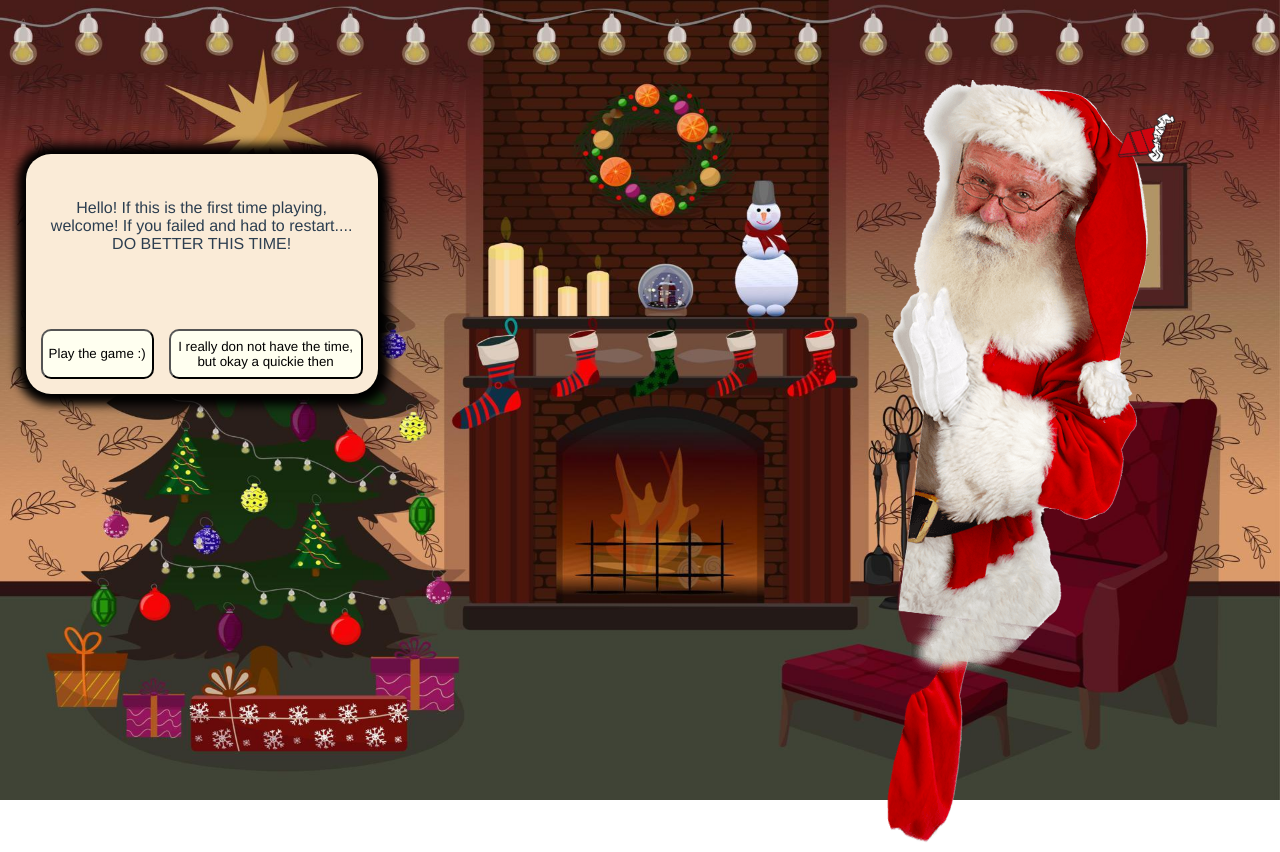
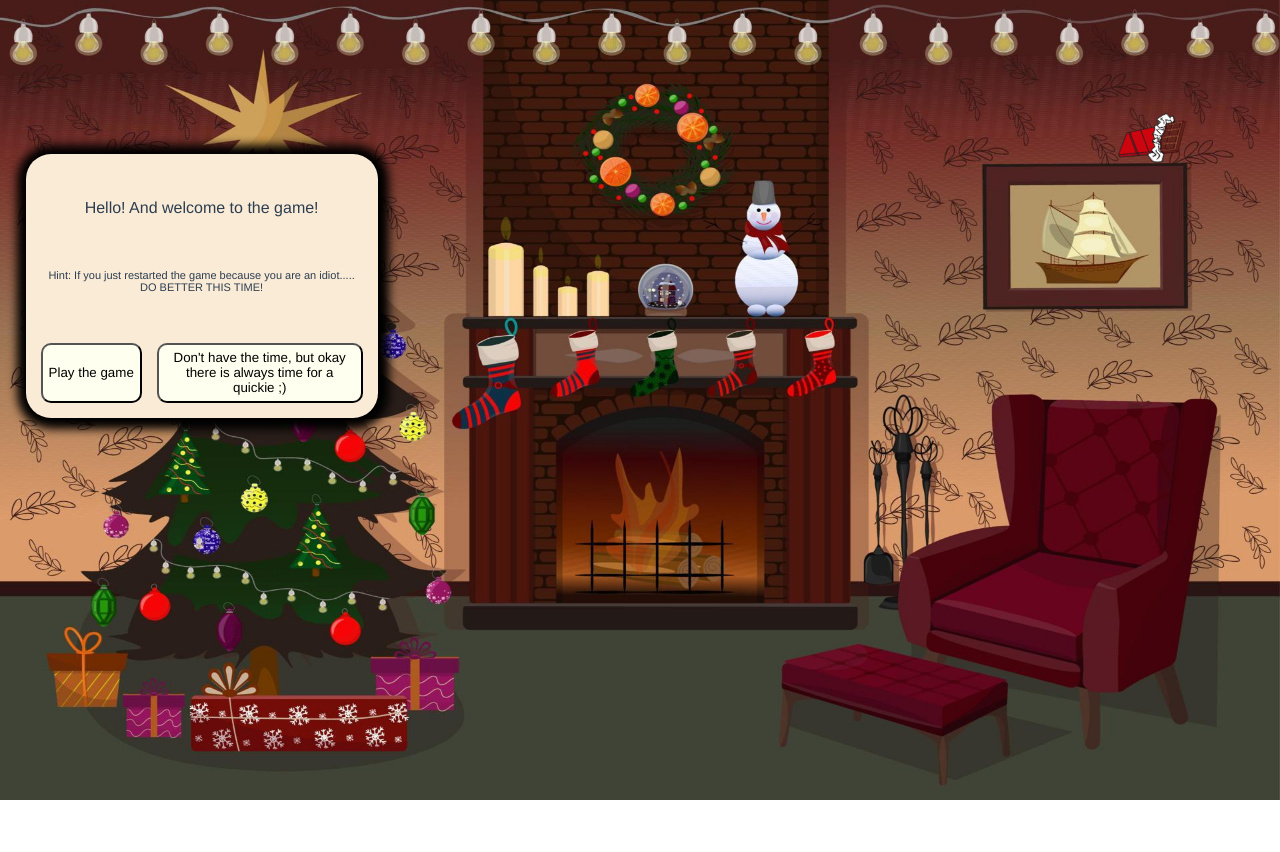
Before and after one commit to FredrikOlssons/Textbased-game, a website built with Vite: page index.html in a window 1280 px wide. Built offline with nearby package versions, Linux system fonts and the light colour scheme; files whose address does not match are found by name.

Commit message:
fixed inputfields & process around them

```diff
--- a/index.html
+++ b/index.html
@@ -15,7 +15,9 @@
   <img class="background" src="/src/assets/christmas-room-interior-christmas-tree-gift-and-decorations-living-room-with-fireplace-and-armchair-decorated-for-christmas-vector.jpg" alt="">
   <div class="container">
   <div id="text"></div>
+  <div id="hintText"></div>
   <div id="answer_buttons" class="btn-grid">
+    <input class="input" type="text">
     <button class="btn" id="leftbutton"></button>
     <button class="btn" id="rightbutton"></button>
     <!-- <button class="btn">Option 3</button>
--- a/src/gameData.ts
+++ b/src/gameData.ts
@@ -4,10 +4,20 @@ export let progress: Progress[] = [
     {
         id: 0,
         img: {url: "./src/assets/santa-left.png", class: "hiddenSanta"},
-        question: 'Hello! If this is the first time playing, welcome! If you failed and had to restart.... DO BETTER THIS TIME!',
+        question: 'Hello! And welcome to the game!',
+        hint: 'Hint: If you just restarted the game because you are an idiot..... DO BETTER THIS TIME!',
         choises: {
-            leftbutton: { answer: "Play the game :)", nextQuestion: 1},
-            rightbutton: { answer: "I really don not have the time, but okay a quickie then", nextQuestion: 1}
+            leftbutton: { answer: "Play the game", nextQuestion: 12},
+            rightbutton: { answer: "Don't have the time, but okay there is always time for a quickie ;)", nextQuestion: 12}
+        }
+    }, {
+        id: 12,
+        img: {url: "./src/assets/santa-left.png", class: "santa1"},
+        question: 'Please enter your name?',
+        hint: 'Hint: If your name is more than 12 characters, get a nickname..... I mean in general, the game works anyway, but you just have a really bad nickname... Thats all I am saying!',
+        answerInput: {answer: 'Write your answer here', key: ''},
+        choises: {
+            rightbutton: { answer: "Confirm", nextQuestion: 1}
         }
     },
     {
@@ -33,16 +43,16 @@ export let progress: Progress[] = [
         img: {url: "./src/assets/santa-left.png", class: "santa"},
         question: 'Santa reaches the second step of the ladder and is exhausted, what should he do now?',
         choises: {
-            leftbutton: { answer: "Drink a Nocco and keep climbing, you can almost taste the sweetness", nextQuestion: 9},
+            leftbutton: { answer: "Drink a Nocco and fly up to the next step", nextQuestion: 9},
             rightbutton: { answer: "Rest for a bit, then give it your all to clear the next step", nextQuestion: 3}
         }
     },
     {
         id: 9,
-        img: {url: "./src/assets/santa-left.png", class: "santa"},
+        img: {url: "./src/assets/santa-left.png", class: "santa2"},
         question: 'That Nocco sure did the thing, filled with caffiene and vitamins an shit. Give him another one?',
         choises: {
-            leftbutton: { answer: "Yes, but hold on to it until he reaches the chocolatebar", nextQuestion: 3},
+            leftbutton: { answer: "I dont want to give him a heartattack... On with the climbing", nextQuestion: 3},
             rightbutton: { answer: "No, one more and even Rudolf will be jealous", nextQuestion: 3}
         }
     },
@@ -50,32 +60,36 @@ export let progress: Progress[] = [
         id: 3,
         img: {url: "./src/assets/santa-left.png", class: "santa2"},
         question: 'If Santa eats this chocolatebar he will eat over 1000 kcal, is it worth it?',
+        hint: 'Hint: Hurt Santas feeling and he will set all your loops to be infinite',
         choises: {
             leftbutton: { answer: 'Yes, come on he is already as fat as he can be', nextQuestion: 4},
-            rightbutton: { answer: 'Say no and you will hurt Santas feelings', nextQuestion: 0}
+            rightbutton: { answer: 'Say no and you will hurt Santas feelings', nextQuestion: 1}
         }
     },
     {
         id: 4,
         img: {url: "./src/assets/santa-left.png", class: "santa3"},
-        question: 'Santa slips on the top step, what do you say to help him!',
+        question: 'Santa slips on the step, what do you say to help him!',
+        hint: 'Hint: If you are to loud Mrs. Santa will hear you',
         choises: {
             leftbutton: { answer: 'Call for help', nextQuestion: 7},
-            rightbutton: { answer: 'Clumsy bastard, solve it yourself', nextQuestion: 10}
+            rightbutton: { answer: 'Come on you Heffalump! Almost there!', nextQuestion: 10}
         }
     },
     {
         id: 10,
         img: {url: "./src/assets/santa-left.png", class: "santa3"},
-        question: 'From the beginning this was supposed to be a mathgame. Solve this within 10 seconds to advance! What is 28 476 / 678!',
+        question: 'Okay a mathquestion then...... Solve this tricky one to advance! What is 28 476 / 678!',
+        hint: 'Hint: "The Answer to the Ultimate Question of Life, the Universe, and Everything"',
+        answerInput: {answer: 'Write your answer here', key: '42'},
         choises: {
-            leftbutton: { answer: 'Wait a minute, I ve got this... eeehh green!', nextQuestion: 5},
-            rightbutton: { answer: '42, the answer to everything!', nextQuestion: 5}
+            //leftbutton: { answer: 'Wait a minute, I ve got this... eeehh green!', nextQuestion: 5},
+            rightbutton: { answer: 'Confirm', nextQuestion: 13}
         }
     },
     {
         id: 5,
-        img: {url: "./src/assets/santa-left.png", class: "santa4"},
+        img: {url: "./src/assets/santa-left.png", class: "santa5"},
         question: 'Close enough! Santa can now reach the chocolatebar, should he grab it?',
         choises: {
             leftbutton: { answer: 'No, I have changed my mind', nextQuestion: 3},
@@ -83,9 +97,19 @@ export let progress: Progress[] = [
         }
     },
     {
+        id: 13,
+        img: {url: "./src/assets/santa-left.png", class: "santa4"},
+        question: 'Thats right! Then what will this print out...',
+        hint: '<h1>Hello World</h1>',
+        choises: {
+            leftbutton: { answer: 'Oh oh wait a minute I got this... eeehhh green!', nextQuestion: 5},
+            rightbutton: { answer: 'What do I look like, a programmer or something.....', nextQuestion: 5}
+        }
+    },
+    {
         id: 6,
         img: {url: "./src/assets/santa-left.png", class: "santa5"},
-        img2: {url: "./src/assets/471-4717969_mrs-claus-santa-claus.png", class: "mrssantaHidden"},
+        img2: {url: "./src/assets/471-4717969_mrs-claus-santa-claus.png", class: "mrssanta"},
         question: 'Mrs. Santa enters the room, sees Santa on the stairs and takes out her shotgun.... Do you want to restart the game?',
         choises: {
             leftbutton: { answer: 'No, to hell with that bitch', nextQuestion: 7},
@@ -95,7 +119,7 @@ export let progress: Progress[] = [
     {
         id: 7,
         img: {url: "./src/assets/santa-left.png", class: "santa6"},
-        img2: {url: "./src/assets/471-4717969_mrs-claus-santa-claus.png", class: "mrssantaHidden"},
+        img2: {url: "./src/assets/471-4717969_mrs-claus-santa-claus.png", class: "mrssanta"},
         img3: {url: "./src/assets/Fortnite-Pump-Transparent.png", class: "shotgun"},
         soundeffect: {url: "./src/assets/Beefy-12-Gauge-Pump-Action-Shotgun-Close-Gunshot-A-www.fesliyanstudios.com-www.fesliyanstudios.com.mp3"},
         question: 'Are you happy with yourself! You bastard, think about the children and restart the game?',
--- a/src/main.ts
+++ b/src/main.ts
@@ -7,9 +7,13 @@ let text = document.querySelector<HTMLDivElement>('#text')!
 let leftbutton = document.getElementById("leftbutton") as HTMLElement
 let rightbutton = document.getElementById("rightbutton") as HTMLElement
 
+let hint = document.getElementById("hintText") as HTMLElement
 let img = document.querySelector<HTMLImageElement>(".santaHidden")!
 let img2 = document.querySelector<HTMLImageElement>(".mrssantaHidden")!
 let img3 = document.querySelector<HTMLImageElement>(".shotgun")!
+
+let inputField = document.querySelector<HTMLDivElement>(".input")
+let backgroundSound = new Audio("./src/assets/jingle-bells-james-lord-pierpont-christmas-piano-music-12341.mp3")
 
 /* let soundIcon = document.querySelector<HTMLImageElement>(".soundOff")!
 
@@ -18,45 +22,31 @@ function muteSound() {
 } */
 
 function playSound() {
-  let backgroundSound = new Audio("./src/assets/jingle-bells-james-lord-pierpont-christmas-piano-music-12341.mp3")
- // let startMusic = backgroundSound
   backgroundSound.play();
-  backgroundSound.volume = 0.2;
+  backgroundSound.volume = 0.9;
+}
+
+function stopSound() {
+  backgroundSound.pause();
 }
 
 
 function onLoad(): void {
-  //firstStep()
-
   renderStep()
 }
 
 let currentGamestep = progress[0]
 
 
-
-/* function firstStep() : void {
-  text!.innerText = state[0].question
-  leftbutton!.innerText = state[0].choises.leftbutton!.answer
-  rightbutton!.innerText = state[0].choises.rightbutton!.answer
-} */
-/* function checkId(step) {
-  return step;
-}
-
-function myFunction() {
-  document.getElementById("text")!.innerText = progress.find(id);
-}
-*/
 function gameprogress(this: HTMLElement, event: MouseEvent): void {
   let nextStep: number = 0
 
   if (this.id == "leftbutton") {
     nextStep = currentGamestep.choises.leftbutton!.nextQuestion
-    //console.log(currentGamestep.choises.leftbutton!.nextQuestion)
+
   } else if(this.id == "rightbutton") {
     nextStep = currentGamestep.choises.rightbutton!.nextQuestion
-    //console.log(currentGamestep.choises.rightbutton!.nextQuestion)
+
   } else(
     console.log("Fail")
     )
@@ -66,7 +56,6 @@ function gameprogress(this: HTMLElement, event: MouseEvent): void {
     });
     if ( found ) {
       currentGamestep = found
-      //console.log(found)
       renderStep()
     }
 
@@ -79,39 +68,78 @@ function gameprogress(this: HTMLElement, event: MouseEvent): void {
     let soundeffect = new Audio("./src/assets/Beefy-12-Gauge-Pump-Action-Shotgun-Close-Gunshot-A-www.fesliyanstudios.com-www.fesliyanstudios.com.mp3")
 
 
-    text!.innerText = currentGamestep.question
-    leftbutton!.innerText = currentGamestep.choises.leftbutton!.answer
-    rightbutton!.innerText = currentGamestep.choises.rightbutton!.answer
+    if(currentGamestep.choises.leftbutton) {
+      leftbutton!.innerText = currentGamestep.choises.leftbutton!.answer
+
+    } else {
+
+      leftbutton.classList.add('input')
+    }
+
+    if(currentGamestep.choises.rightbutton) {
+      rightbutton!.innerText = currentGamestep.choises.rightbutton!.answer
+    }
+
+    if(currentGamestep.hint) {
+      hint.innerText = currentGamestep.hint
+    }
+    if(!currentGamestep.hint) {
+      hint.innerText = ''
+    }
+
+    if (currentGamestep.question) {
+      text!.innerText = currentGamestep.question
+    }
+
+    if(currentGamestep.answerInput){
+
+      if (inputField) {
+        inputField.innerText = currentGamestep.answerInput.answer
+        inputField.classList.add('showInput')
+      }
+
+    } else if (!currentGamestep.answerInput && inputField) {
+      inputField.classList.remove('showInput')
+      leftbutton.classList.remove('input')
+    }
+
+    if(currentGamestep.id == 0) {
+      stopSound()
+    }
 
     if ( picture && currentGamestep.img ) {
-     // picture.src = currentGamestep.img?.url
-    // picture.classList.remove('hiddenSanta')
-     picture.classList.add(currentGamestep.img.class)
-     picture.style.visibility = "visible"
+      picture.classList.add(currentGamestep.img.class)
       picture.append(currentGamestep.img.url)
-     // playSound()
-
-     // console.log(soundeffect)
-      if (currentGamestep.id == 6 || currentGamestep.id == 7) {
-        imgMrsSanta.classList.add(currentGamestep.img2!.class)
-        imgMrsSanta!.style.visibility = "visible"
-        //imgMrsSanta!.append(currentGamestep.img2!.url)
+      if (currentGamestep.id == 12) {
+        playSound()
       }
     }
 
-    if (currentGamestep.id == 7 && currentGamestep.soundeffect!.url) {
+    if(currentGamestep.img2) {
+      imgMrsSanta.classList.add(currentGamestep.img2!.class)
+    }
+
+    if (currentGamestep.img3) {
       shotgun.classList.add(currentGamestep.img3!.class)
       shotgun!.style.visibility = "visible"
       shotgun!.append(currentGamestep.img3!.url)
+    }
+
+    if (currentGamestep.soundeffect) {
       soundeffect.play();
       soundeffect.volume = 1.0;
+    }
+
+    if (!currentGamestep.choises.leftbutton && currentGamestep.answerInput) {
+
+      //confirmBtn.classList.add('btn')
+      //confirmBtn.innerText = currentGamestep.choises.confirmbutton.answer
+      //buttonGrid.append(confirmBtn)
     }
 
     if (currentGamestep.id == 11) {
       location.reload()
     }
-
-    //img.src = currentGamestep.img?.url
 
   }
 
--- a/src/style.css
+++ b/src/style.css
@@ -5,7 +5,17 @@
   color: #2c3e50;
   margin-top: 30px;
   padding: 10px;
-  min-height: 100px;
+  min-height: 70px;
+}
+
+#hintText {
+  -webkit-font-smoothing: antialiased;
+  -moz-osx-font-smoothing: grayscale;
+  text-align: center;
+  color: #2c3e50;
+
+  padding: 10px;
+  font-size: 11px;
 }
 
 * {
@@ -70,23 +80,32 @@ body {
 .btn {
   border-radius: 10px;
   background-color: ivory;
-  height: 50px;
+  height: 60px;
 }
 
 #leftbutton:hover {
-  min-height: 60px;
+  min-height: 70px;
   background-color: rgb(185, 137, 231);
   color: black;
   border: 2px solid black;
 }
 
 #rightbutton:hover {
-  min-height: 60px;
+  min-height: 70px;
   background-color: rgb(185, 137, 231);
-color: black;
-border: 2px solid black;
+  color: black;
+  border: 2px solid black;
 }
 
+.input {
+  display: none;
+}
+
+.showInput {
+  display: block;
+  text-align: center;
+  font-size: 16px;
+}
 
 
 .ladder {
@@ -136,13 +155,23 @@ transform: scale(0.5);
 top: 20%;
 }
 
+.mrssanta {
+  visibility: visible;
+  position: absolute;
+  left: -22%;
+  transform: scale(0.5);
+  top: 20%;
+  }
+
 .santa1 {
+  visibility: visible;
   height: 100%;
   position: absolute;
   left: 55%;
 }
 
 .santa {
+  visibility: visible;
   position: absolute;
   height: 190px;
   max-height: 50%;
@@ -152,6 +181,7 @@ top: 20%;
 }
 
 .santa2 {
+  visibility: visible;
   position: absolute;
   height: 190px;
   max-height: 50%;
@@ -161,6 +191,7 @@ top: 20%;
 }
 
 .santa3 {
+  visibility: visible;
   position: absolute;
   height: 190px;
   max-height: 50%;
@@ -170,6 +201,7 @@ top: 20%;
 }
 
 .santa4 {
+  visibility: visible;
   position: absolute;
   height: 190px;
   max-height: 50%;
@@ -178,6 +210,7 @@ top: 20%;
   transform: rotate(-20deg) scale(1.5) rotateY(180deg);
 }
 .santa5 {
+  visibility: visible;
   position: absolute;
   height: 190px;
   max-height: 50%;
@@ -187,6 +220,7 @@ top: 20%;
 }
 
 .santa6 {
+  visibility: visible;
   position: absolute;
     height: 190px;
     max-height: 50%;
```
Also changed, not shown: src/interfaces.ts (+7 -125 lines), src/assets/BP-training-algorithm-using-C-programming-language-code-snippet-main-function-of-the_Q640.jpg (added).
